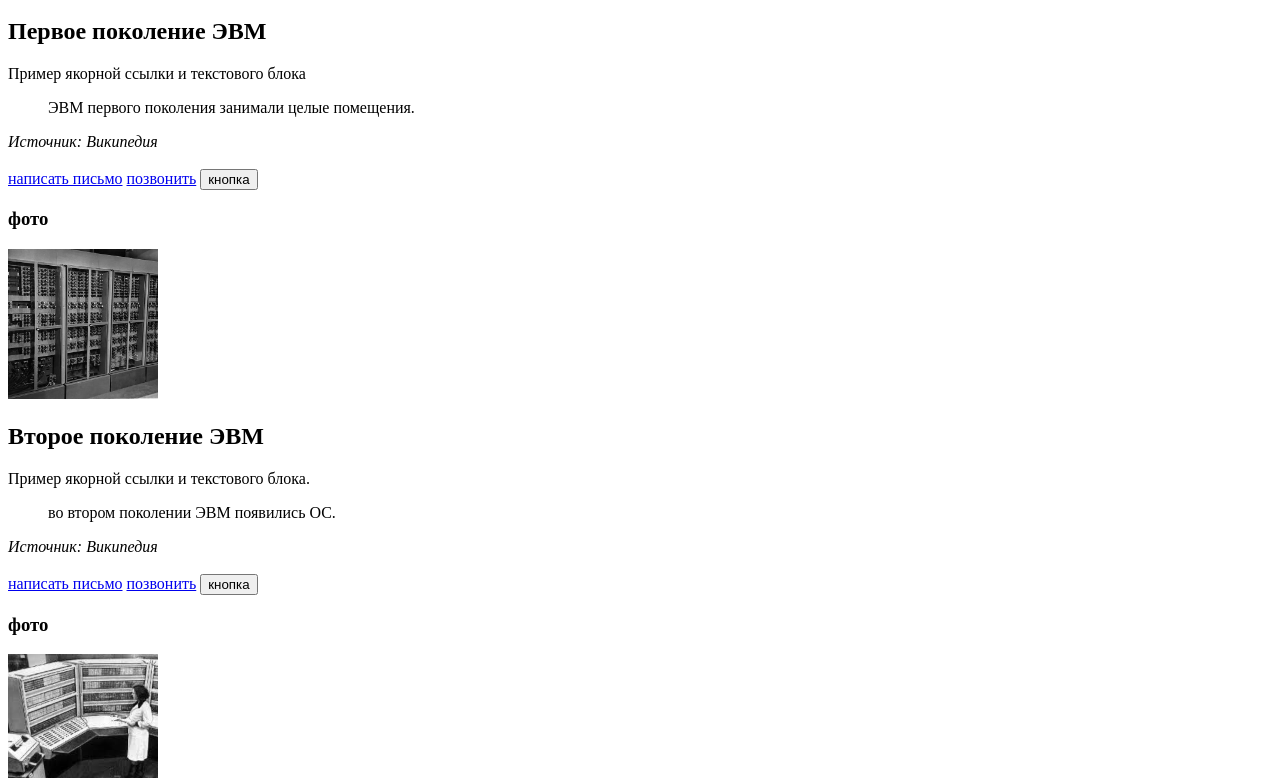
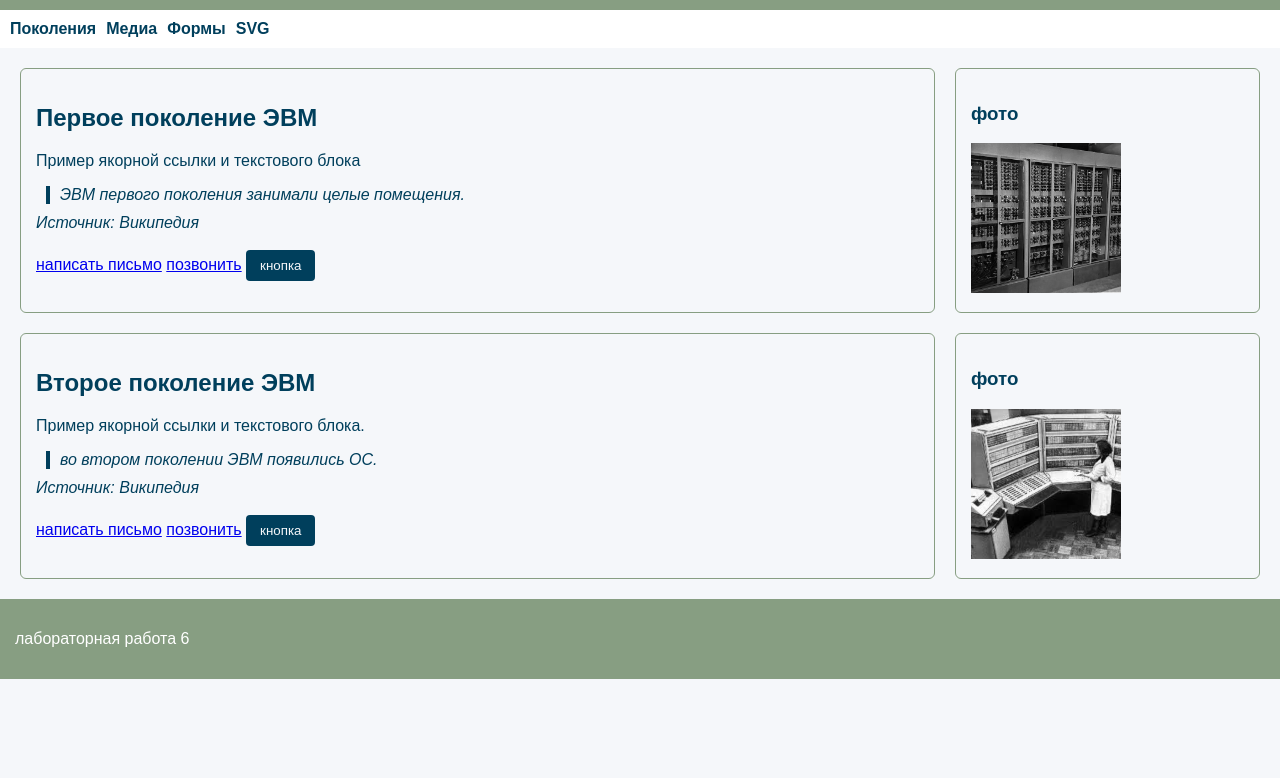
Before and after one commit to VIVIVIciiEND/Lab6-HtmlCSS_Zhanatpaeva, a plain HTML site: page my-site/index.html in a window 1280 px wide. Shown: the part 100-878 px from the top of the page. After the commit the page ends 800 px from the top, so only its background shows below. Drawn offline with Linux system fonts and the light colour scheme.

Commit message:
Added CSS to index.html

```diff
--- a/my-site/index.html
+++ b/my-site/index.html
@@ -17,7 +17,7 @@
         <a href="vector.html" target="_blank">SVG</a>
     </nav>
     <main>
-        <section id="gen1"></section>
+        <section id="gen1">
             <h2>Первое поколение ЭВМ</h2>
             <p>Пример якорной ссылки и текстового блока</p>
             <blockquote cite="https://ru.wikipedia.org/wiki/%D0%AD%D0%BB%D0%B5%D0%BA%D1%82%D1%80%D0%BE%D0%BD%D0%BD%D0%B0%D1%8F_%D0%B2%D1%8B%D1%87%D0%B8%D1%81%D0%BB%D0%B8%D1%82%D0%B5%D0%BB%D1%8C%D0%BD%D0%B0%D1%8F_%D0%BC%D0%B0%D1%88%D0%B8%D0%BD%D0%B0">ЭВМ первого поколения занимали целые помещения.</blockquote>
@@ -25,8 +25,8 @@
             <br/><br/>
             <a href="mailto.student@mail.ru">написать письмо</a>
             <a href="tel:+7999900000">позвонить</a>
-        <button class = "bth-primary">кнопка</button>
-        <aside></aside>
+            <button>кнопка</button>
+        </section>
         <aside>
             <h3>фото</h3>
             <img src="../img/computer_generation_1.jpg" alt="1 поколение эвм" height="150"/>
@@ -42,11 +42,11 @@
             <a href="mailto.student@mail.ru">написать письмо</a>
             <a href="tel:+7999900000">позвонить</a>
             <button>кнопка</button>
+        </section>
         <aside>
                 <h3>фото</h3>
                 <img src="../img/computer_generation_2.jpg" alt="1 поколение эвм" height="150"/>
             </aside>
-        </section>
     </main>
     <footer>
         <p title="подсказка">лабораторная работа 6</p>
--- a/my-site/style.css
+++ b/my-site/style.css
@@ -0,0 +1,57 @@
+*{
+    box-sizing: border-box;
+}
+body{
+    margin: 0;
+    font-family: Arial, Helvetica, sans-serif;
+    background: #f5f7fa;
+    color: #003f5c;
+}
+header,footer{
+    background: #879e82;
+    color: #ffff;
+    padding: 15px;
+}
+nav{
+    background: #ffff;
+    padding: 10px;
+    display: flex;
+    gap: 10px;
+}
+nav a{
+    text-decoration: none;
+    color:#003f5c;
+    font-weight: bold;
+}
+nav a:hover{
+    text-decoration: underline;
+}
+main{
+    display: grid;
+    grid-template-columns: 3fr  1fr;
+    gap: 20px;
+    padding: 20px;
+}
+section, aside{
+    background: #f5f7fa;
+    padding: 15px;
+    border-radius: 6px;
+    border: 1px solid #879e82;
+}
+button{
+    background: #003f5c;
+    color: #f5f7fa;
+    border: none;
+    padding: 8px 14px;
+    cursor: pointer;
+    border-radius: 4px;
+}
+button:hover{
+    opacity: 0.85;
+}
+blockquote{
+    border-left: 4px solid #003f5c;
+    padding-left: 10px;
+    margin: 10px;
+    font-style: italic;
+}
```
Also changed, not shown: img/styleCSSLab6_basics_FIO.png (added), img/styleCSSLab6_layout_FIO.png (added). Lines whose indentation alone changed are shown as unchanged.
